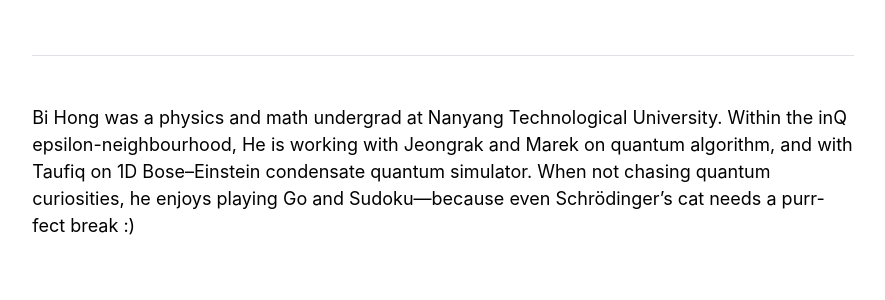
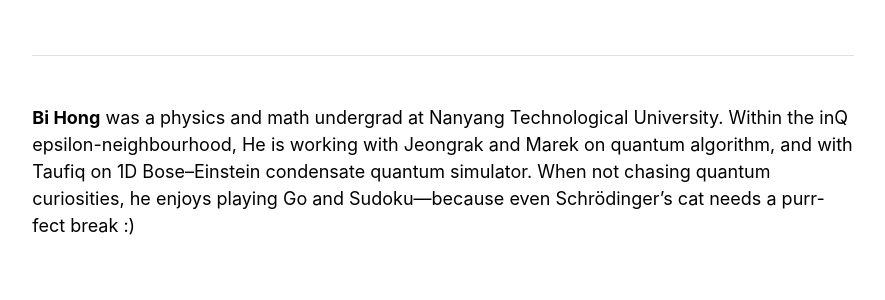
Before and after one commit to nelly-ng/nelly-ng.github.io, a Jekyll site: the page built from people/project-officer.md, in a window 1280 px wide. Shown: the part 143-443 px from the top of the page, without its empty margins (197-1082 px from the left). Built offline with Jekyll 4.4.1, drawn with Linux system fonts in a browser that asks for light colours; our own code applies the rules of GitHub Pages for plain Markdown files.

```diff
--- a/people/project-officer.md
+++ b/people/project-officer.md
@@ -1 +1 @@
-Bi Hong was a physics and math undergrad at Nanyang Technological University. Within the inQ epsilon-neighbourhood, He is working with Jeongrak and Marek on quantum algorithm, and with Taufiq on 1D Bose–Einstein condensate quantum simulator. When not chasing quantum curiosities, he enjoys playing Go and Sudoku—because even Schrödinger’s cat needs a  purr-fect break :)
+**Bi Hong** was a physics and math undergrad at Nanyang Technological University. Within the inQ epsilon-neighbourhood, He is working with Jeongrak and Marek on quantum algorithm, and with Taufiq on 1D Bose–Einstein condensate quantum simulator. When not chasing quantum curiosities, he enjoys playing Go and Sudoku—because even Schrödinger’s cat needs a  purr-fect break :)
```
